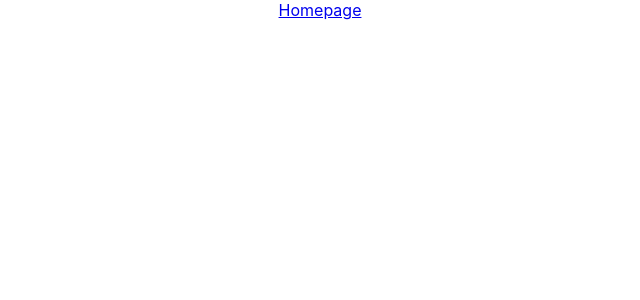
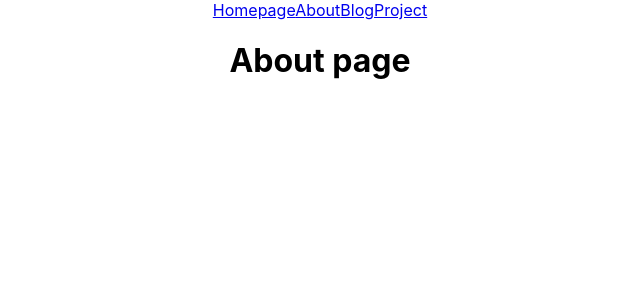
Before and after one commit to ireneyap68/ireneyap68.github.io, a React (Create React App) app: page /about in a window 1280 px wide. Shown: the top 300 px of the page, without its empty margins (320-960 px from the left). Built offline with nearby package versions, Linux system fonts and the light colour scheme.

Commit message:
[Components] Add blog,about,project component

```diff
--- a/src/About.js
+++ b/src/About.js
@@ -0,0 +1,13 @@
+import React, { Component } from 'react'
+
+class About extends Component {
+    render() {
+        return (
+            <div>
+                <h1>About page</h1>
+            </div>
+        )
+    }
+}
+
+export default About
--- a/src/App.js
+++ b/src/App.js
@@ -8,6 +8,9 @@ import {
 } from 'react-router-dom';
 
 import Homepage from './Homepage'
+import About from './About'
+import Blog from './Blog'
+import Project from './Project'
 
 function App() {
   return (
@@ -15,8 +18,14 @@ function App() {
     <div className="App">
       <nav>
         <Link to="/">Homepage</Link>
+        <Link to="/about">About</Link>
+        <Link to="/blog">Blog</Link>
+        <Link to="/project">Project</Link>
       </nav>
       <Route exact path="/" component={Homepage} />
+      <Route path="/about" component={About} />
+      <Route path="/blog" component={Blog} />
+      <Route path="/project" component={Project} />
     </div>
     </Router>
   );
--- a/src/Blog.js
+++ b/src/Blog.js
@@ -0,0 +1,13 @@
+import React, { Component } from 'react'
+
+class Blog extends Component {
+    render() {
+        return (
+            <div>
+                <h1>Blog page</h1>
+            </div>
+        )
+    }
+}
+
+export default Blog
--- a/src/Project.js
+++ b/src/Project.js
@@ -0,0 +1,13 @@
+import React, { Component } from 'react'
+
+class Project extends Component {
+    render() {
+        return (
+            <div>
+                <h1>Project page</h1>
+            </div>
+        )
+    }
+}
+
+export default Project
```
